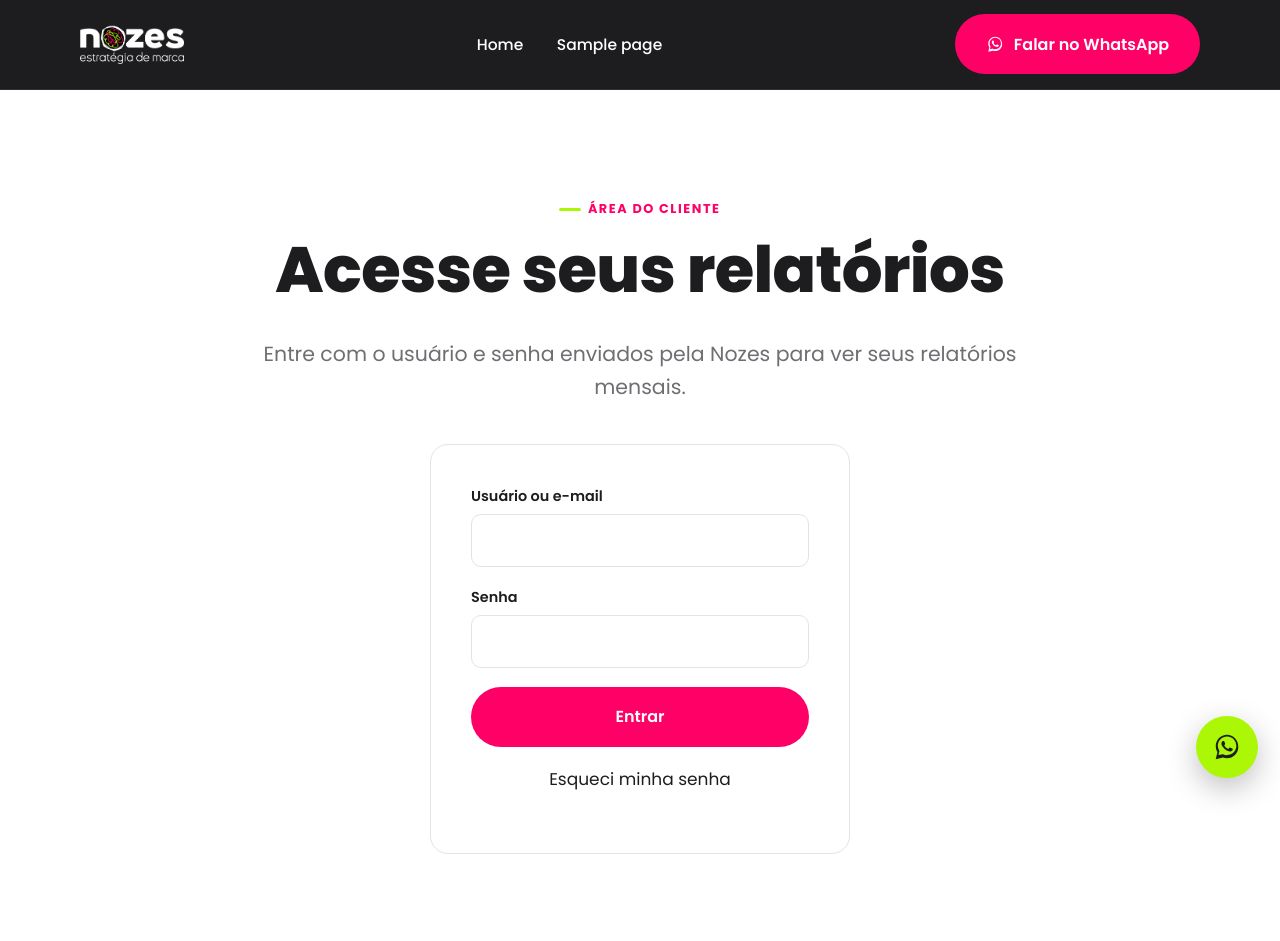
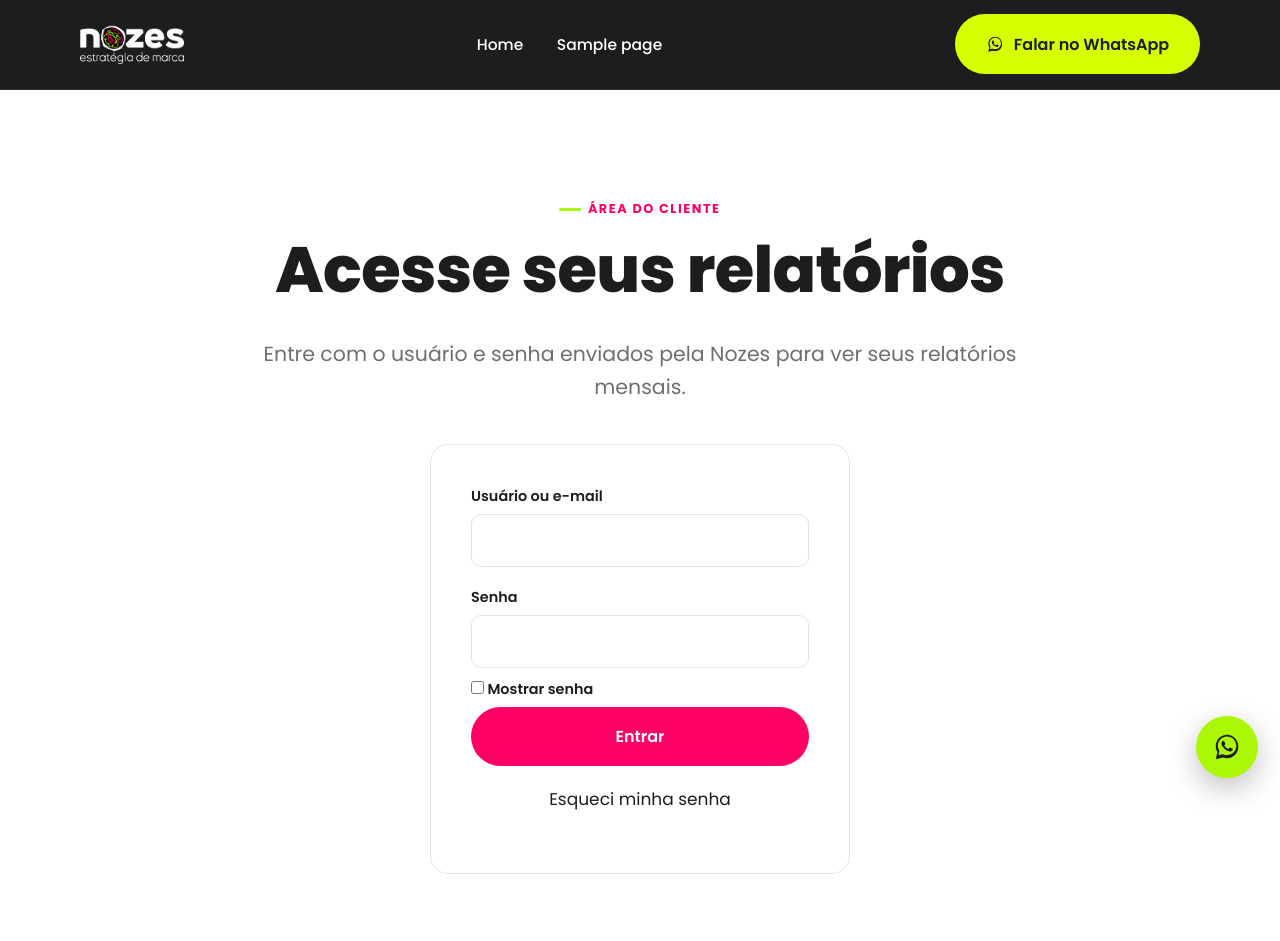
Before and after one commit to belchiormari/Tema-WordPress-nozes, a WordPress theme: template nozes/template-area-cliente.php in a window 1280 px wide. Shown: the top 941 px of the page. Run offline with PHP 8.4 and a stand-in for WordPress, Linux system fonts and the light colour scheme; the site name, menu and one post (Sample post) are stand-ins, and other content is empty; some libraries are stand-ins or nearby versions.

Commit message:
Ajustes: cor do botão de WhatsApp no topo, mostrar senha no login e remetente dos e-mails
- Botão "Falar no WhatsApp" do cabeçalho passa a usar o amarelo limão (#D8FF01).
- Login da Área do Cliente ganha opção "Mostrar senha".
- E-mails automáticos do WordPress (novo cliente, redefinição de senha) passam
  a usar "Nozes" como remetente, com o e-mail configurado no Personalizador.

```diff
--- a/nozes/assets/js/main.js
+++ b/nozes/assets/js/main.js
@@ -19,6 +19,17 @@
 		});
 	}
 
+	// "Mostrar senha" no login da Área do Cliente
+	document.querySelectorAll('[data-nz-toggle-password]').forEach(function (checkbox) {
+		var target = document.getElementById(checkbox.getAttribute('data-nz-toggle-password'));
+		if (!target) {
+			return;
+		}
+		checkbox.addEventListener('change', function () {
+			target.type = checkbox.checked ? 'text' : 'password';
+		});
+	});
+
 	// Acordeão de relatórios na Área do Cliente
 	document.querySelectorAll('[data-nz-toggle-report]').forEach(function (head) {
 		head.addEventListener('click', function () {
--- a/nozes/header.php
+++ b/nozes/header.php
@@ -38,7 +38,7 @@
 		</nav>
 
 		<div class="nz-header__actions">
-			<a class="nz-btn nz-btn--primary" href="<?php echo esc_url( nozes_get_whatsapp_link() ); ?>" target="_blank" rel="noopener noreferrer">
+			<a class="nz-btn nz-btn--yellow-lime" href="<?php echo esc_url( nozes_get_whatsapp_link() ); ?>" target="_blank" rel="noopener noreferrer">
 				<?php echo nozes_icon( 'whatsapp' ); ?>
 				<span><?php esc_html_e( 'Falar no WhatsApp', 'nozes' ); ?></span>
 			</a>
--- a/nozes/inc/setup.php
+++ b/nozes/inc/setup.php
@@ -123,3 +123,21 @@ function nozes_excerpt_more( $more ) {
 	return '…';
 }
 add_filter( 'excerpt_more', 'nozes_excerpt_more' );
+
+/**
+ * Faz os e-mails automáticos do WordPress (novo usuário, redefinição de senha
+ * da Área do Cliente, etc.) chegarem como remetente "Nozes" em vez de
+ * "WordPress" genérico. Para garantir a entrega (não cair em spam), configure
+ * também um plugin de SMTP (ex: WP Mail SMTP) usando este mesmo e-mail —
+ * veja o GUIA-DE-USO.md.
+ */
+function nozes_mail_from( $original_email ) {
+	$custom_email = get_theme_mod( 'nozes_email', '' );
+	return $custom_email ? $custom_email : $original_email;
+}
+add_filter( 'wp_mail_from', 'nozes_mail_from' );
+
+function nozes_mail_from_name( $original_name ) {
+	return get_bloginfo( 'name' );
+}
+add_filter( 'wp_mail_from_name', 'nozes_mail_from_name' );
--- a/nozes/style.css
+++ b/nozes/style.css
@@ -157,6 +157,8 @@ h3{ font-size: clamp(1.3rem, 2vw, 1.6rem); font-weight: 600; }
 .nz-btn--primary:hover{ background: #e0005a; }
 .nz-btn--lime{ background: var(--nz-lime); color: var(--nz-black); }
 .nz-btn--lime:hover{ background: var(--nz-yellow-lime); }
+.nz-btn--yellow-lime{ background: var(--nz-yellow-lime); color: var(--nz-black); }
+.nz-btn--yellow-lime:hover{ background: var(--nz-lime); }
 .nz-btn--outline{ background: transparent; border-color: currentColor; }
 .nz-btn--outline:hover{ background: currentColor; }
 .nz-section--black .nz-btn--outline:hover{ color: var(--nz-black); }
@@ -342,6 +344,8 @@ h3{ font-size: clamp(1.3rem, 2vw, 1.6rem); font-weight: 600; }
   margin-bottom: 1.2rem; font-family: inherit; font-size: 1rem;
 }
 .nz-client-login button{ width:100%; }
+.nz-show-password{ display:flex; align-items:center; gap:.5em; font-weight:500; font-size:.88rem; margin:-.6rem 0 1.2rem; cursor:pointer; }
+.nz-show-password input{ width:auto; margin:0; }
 .nz-client-error{ background:#fff0f5; border:1px solid var(--nz-pink); color:#b30050; padding: .9rem 1.1rem; border-radius: var(--nz-radius-sm); margin-bottom:1.2rem; font-size:.92rem; }
 .nz-report{ border:1px solid var(--nz-gray-light); border-radius: var(--nz-radius); margin-bottom: 1rem; overflow:hidden; }
 .nz-report__head{ display:flex; align-items:center; justify-content:space-between; padding: 1.3rem 1.6rem; cursor:pointer; background:#fff; }
--- a/nozes/template-area-cliente.php
+++ b/nozes/template-area-cliente.php
@@ -38,6 +38,11 @@ get_header();
 
 				<label for="nozes_password"><?php esc_html_e( 'Senha', 'nozes' ); ?></label>
 				<input type="password" id="nozes_password" name="nozes_password" autocomplete="current-password" required>
+
+				<label class="nz-show-password">
+					<input type="checkbox" id="nozes_show_password" data-nz-toggle-password="nozes_password">
+					<?php esc_html_e( 'Mostrar senha', 'nozes' ); ?>
+				</label>
 
 				<?php wp_nonce_field( 'nozes_client_login', 'nozes_client_login_nonce' ); ?>
 				<button type="submit" class="nz-btn nz-btn--primary"><?php esc_html_e( 'Entrar', 'nozes' ); ?></button>
```
Also changed, not shown: nozes/GUIA-DE-USO.md (+9 -0 lines), 1 other file.
